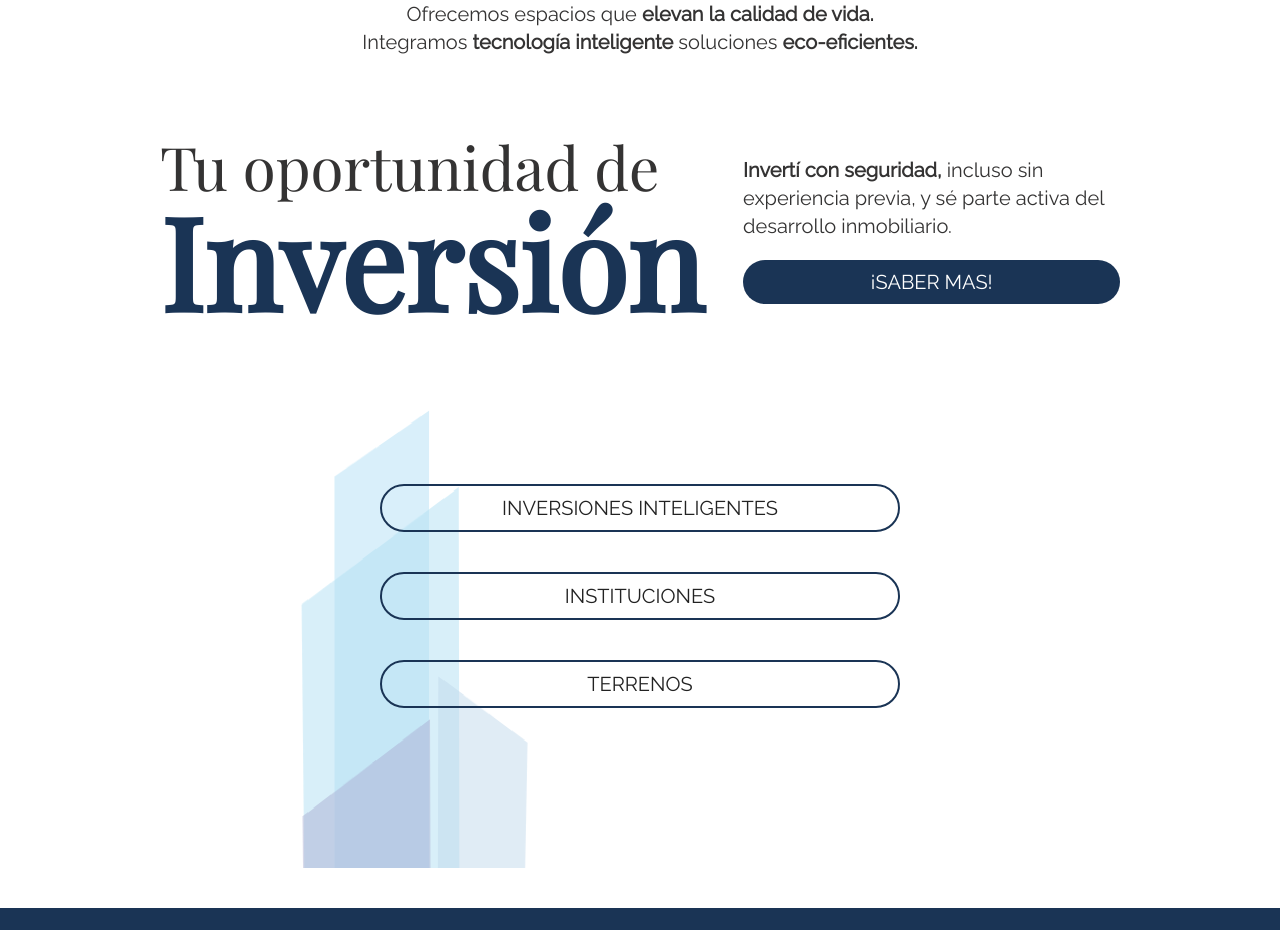
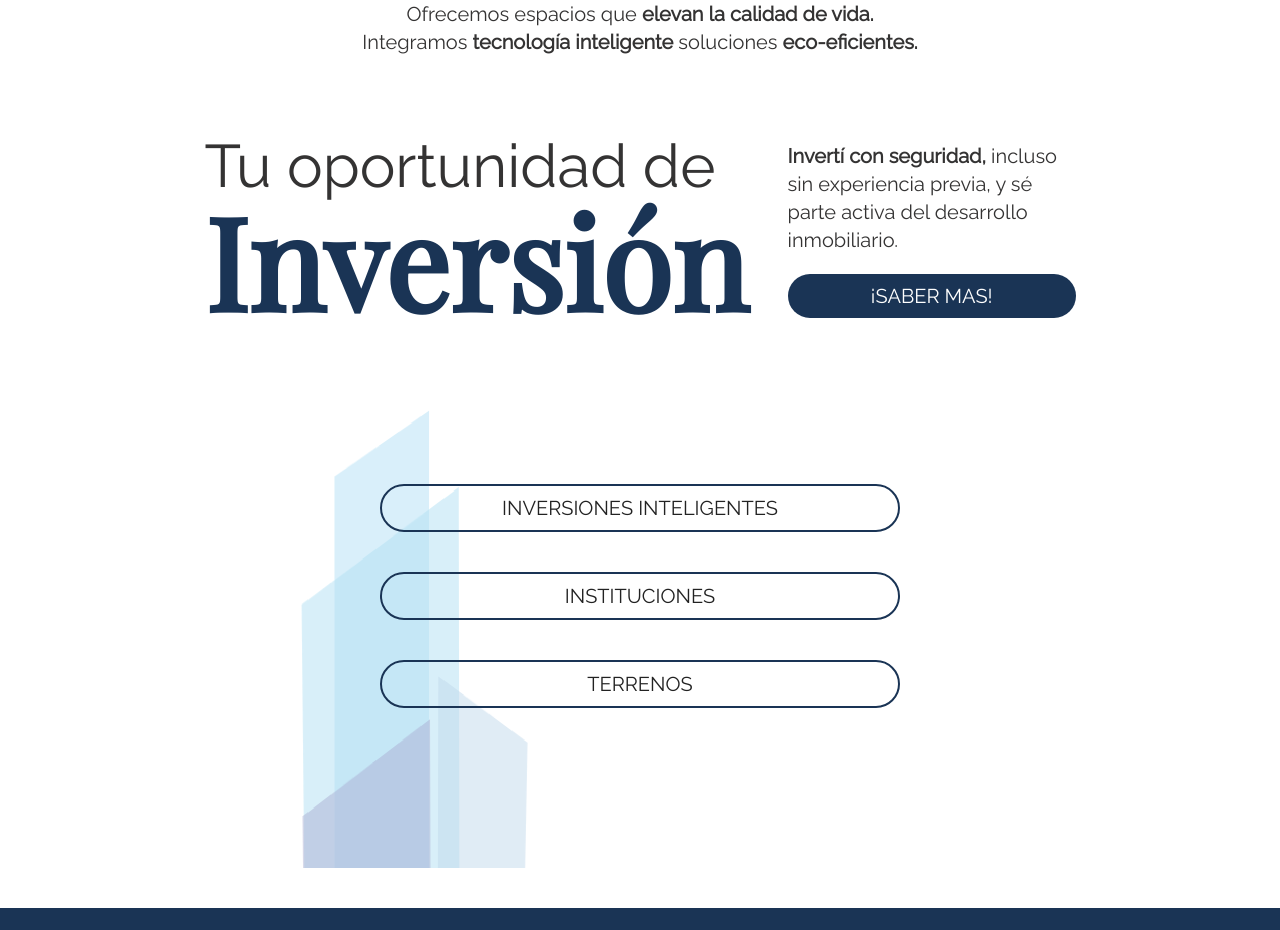
Before and after one commit to ValentinGarro/coradir_homes, a Next.js app: page / in a window 1280 px wide. Shown: the part 1180-2110 px from the top of the page. Built offline with nearby package versions, Linux system fonts and the light colour scheme.

Commit message:
arreglando estilos de home desktop

```diff
--- a/src/app/components/home/components/sectionInvestments.tsx
+++ b/src/app/components/home/components/sectionInvestments.tsx
@@ -3,11 +3,11 @@ import Link from "next/link";
 export default function SectionInvestments(){
     return(
         <section className="w-full xl:w-[80%] flex flex-col xl:flex-row items-center justify-center gap-10">
-            <h2 className="font-playfair text-black text-4xl xl:text-6xl">
+            <h2 className="font-raleway text-black text-4xl xl:text-6xl">
                 Tu oportunidad de <br/>
                 <b className="text-blue font-bold font-playfair text-5xl xl:text-9xl">Inversión</b>
             </h2>
-            <div className="w-full flex flex-col justify-center items-center gap-5  ">
+            <div className="w-full flex flex-col justify-center items-center gap-5 xl:!w-[30%] ">
                 <p className="text-lg xl:text-xl font-raleway text-black">
                     <b>Invertí con seguridad,</b> incluso sin experiencia previa,
                     y sé parte activa del desarrollo inmobiliario.
```
